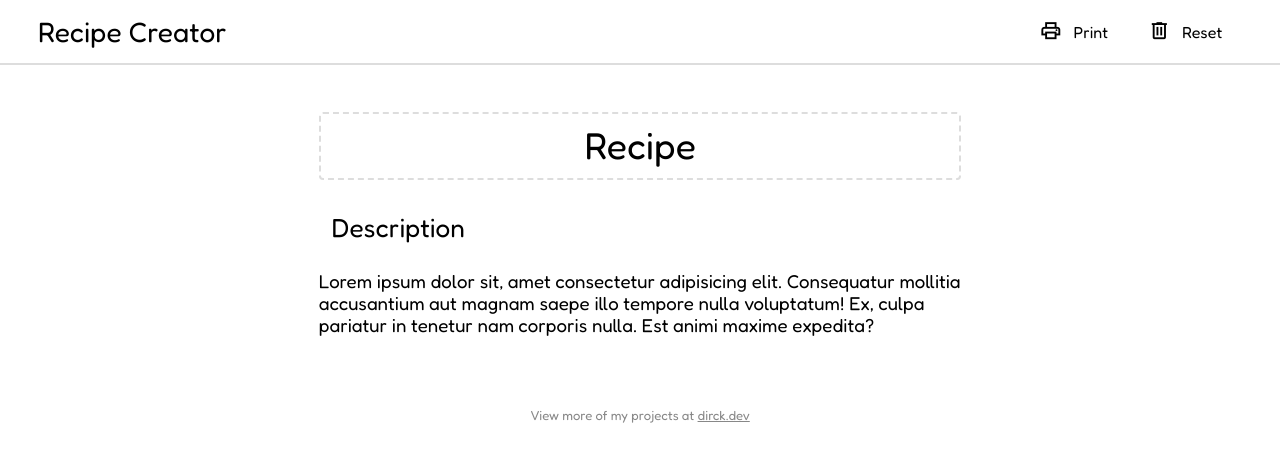
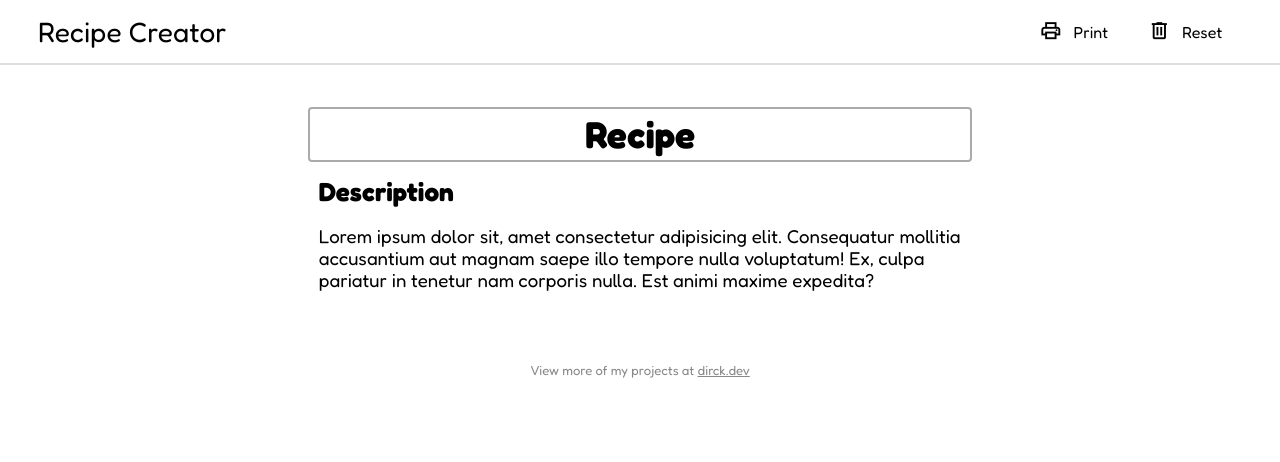
Before and after one commit to dirckvdende/recipe-creator, a Nuxt app: page / in a window 1280 px wide. Shown: the top 462 px of the page. Built offline with nearby package versions, Linux system fonts and the light colour scheme.

Commit message:
Worked on improved sections and editable elements

```diff
--- a/app/app.vue
+++ b/app/app.vue
@@ -4,23 +4,18 @@
     import Header from "./components/header/Header.vue"
     import CenterContent from "./components/CenterContent.vue"
     import Footer from "./components/Footer.vue"
-    import Section from "./components/Section.vue"
+    import Section from "./components/section/Section.vue"
 
     useHead({
         title: useRuntimeConfig().public.siteName,
     })
-
-    function resetTitleIfEmpty() {
-        if (recipe.title == "")
-            recipe.title = "Recipe"
-    }
 </script>
 
 <template>
     <Header />
     <CenterContent>
-        <input type="text" v-model="recipe.title" class="title"
-        @blur="resetTitleIfEmpty" />
+        <Editable tag="h1" :obj="recipe" name="title" class="title" autofocus
+        replace-empty="Recipe" />
         <template v-for="section in recipe.sections">
             <Section :section="section" />
         </template>
@@ -29,10 +24,7 @@
 </template>
 
 <style lang="scss" scoped>
-    @use "~/assets/scss/common.scss";
-
     .title {
-        @extend %editable-text;
         width: 100%;
         text-align: center;
         font-size: 2em;
--- a/app/assets/scss/common.scss
+++ b/app/assets/scss/common.scss
@@ -4,7 +4,6 @@
     border-radius: 3pt;
     outline: none;
     font-family: inherit;
-    font-size: 1em;
     padding: .25em 8pt;
     box-sizing: border-box;
     @media screen { border-color: #ddd; }
--- a/app/assets/scss/constants.scss
+++ b/app/assets/scss/constants.scss
@@ -1,2 +1,3 @@
 
 $mobile-width: 550px;
+$page-margin: 2cm;
--- a/app/assets/scss/main.scss
+++ b/app/assets/scss/main.scss
@@ -1,3 +1,5 @@
+
+@use "constants";
 
 body {
     font-family: "Fredoka", sans-serif;
@@ -12,7 +14,7 @@ body {
     size: A4;
     -webkit-print-color-adjust: exact;
     print-color-adjust: exact;
-    margin: 2cm;
+    margin: constants.$page-margin;
 }
 
 // Google icons
--- a/app/components/CenterContent.vue
+++ b/app/components/CenterContent.vue
@@ -8,6 +8,8 @@
 </template>
 
 <style lang="scss" scoped>
+    @use "~/assets/scss/constants";
+
     .container {
         display: flex;
         flex-direction: column;
@@ -21,7 +23,9 @@
 
         & > div {
             width: 100%;
-            @media screen { max-width: 17cm; }
+            @media screen {
+                max-width: calc(21cm - 2 * constants.$page-margin);
+            }
         }
     }
 </style>
--- a/app/components/Editable.vue
+++ b/app/components/Editable.vue
@@ -1,9 +1,15 @@
 
 <script lang="ts" setup>
-    const { tag, obj, name } = defineProps<{
+    const { tag, obj, name, replaceEmpty } = defineProps<{
+        // Tag name of the component
         tag: keyof HTMLElementTagNameMap,
+        // Parent object to track
         obj: {[key: string]: any},
+        // Name of the property in the object
         name: string,
+        // Replace any empty value on blur with the given value. Value only
+        // consisting of whitespace are also replaced
+        replaceEmpty?: string,
     }>()
     onMounted(updateToElement)
     watch(() => obj[name], updateToElement)
@@ -20,9 +26,55 @@
             return
         contentRef.value.innerText = String(obj[name])
     }
+    function handleBlur() {
+        replaceEmptyContent()
+        setActiveSectionValue(false)
+    }
+    function handleFocus() {
+        setActiveSectionValue(true)
+    }
+    const activeSection = inject<Ref<boolean>>("activeSection")
+    function setActiveSectionValue(value: boolean) {
+        if (activeSection == undefined)
+            return
+        activeSection.value = value
+    }
+    function replaceEmptyContent() {
+        if (replaceEmpty == undefined || contentRef.value == null)
+            return
+        if (contentRef.value.innerText.trim() == "")
+            obj[name] = replaceEmpty
+    }
 </script>
 
 <template>
     <component :is="tag" ref="editable-element" @input="updateFromElement"
-    contenteditable />
+    contenteditable="plaintext-only" @blur="handleBlur" @focus="handleFocus"
+    :class="$style.element" />
 </template>
+
+<style lang="scss" module>
+    .element {
+        position: relative;
+        outline: none;
+    }
+    :global(.section:hover) .element::before,
+    :global(.active-section) .element::before,
+    .element:not(:global(.section) .element)::before {
+        content: "";
+        position: absolute;
+        left: -8pt;
+        right: -8pt;
+        top: -4pt;
+        bottom: -4pt;
+        @media screen { border: 1.5pt dashed #ddd; }
+        pointer-events: none;
+        border-radius: 3pt;
+    }
+    .element:hover::before {
+        border: 1.5pt dashed #aaa !important;
+    }
+    .element:focus::before {
+        border: 1.5pt solid #aaa !important;
+    }
+</style>
--- a/app/components/Section.vue
+++ b/app/components/section/Section.vue
@@ -1,11 +1,12 @@
 
 <script lang="ts" setup>
+    import { provide } from 'vue';
     import { recipe, type RecipeSection } from '~/recipe';
     import TextSection from './sections/TextSection.vue';
     import IngredientsSection from './sections/IngredientsSection.vue';
     const { section } = defineProps<{
         section: RecipeSection,
-    }>();
+    }>()
 
     function addTextSection() {
         recipe.sections.splice(recipe.sections.indexOf(section) + 1, 0, {
@@ -14,11 +15,15 @@
             content: "A great recipe!",
         })
     }
+
+    const activeSection = ref(false)
+    provide("activeSection", activeSection)
 </script>
 
 <template>
-    <div class="section-container">
-        <input class="section-title" type="text" v-model="section.title" />
+    <div class="section section-container" :class="{ 'active-section':
+    activeSection }">
+        <Editable tag="h2" :obj="section" name="title" class="section-title" />
         <TextSection :section="section" v-if="section.type == 'text'" />
         <IngredientsSection :section="section" v-if="section.type ==
         'ingredients'" />
@@ -55,17 +60,10 @@
 </template>
 
 <style lang="scss" scoped>
-    @use "~/assets/scss/common.scss";
-
-    .section-container:not(:hover) .section-title:not(:focus) {
-        border-color: transparent;
-    }
-
     .section-container {
         position: relative;
 
         .section-title {
-            @extend %editable-text;
             margin: .2em 0;
             font-size: 1.4em;
             width: 100%;
--- /dev/null
+++ b/app/components/section/sections/TextSection.vue
@@ -0,0 +1,16 @@
+
+<script lang="ts" setup>
+    import { type TextSection } from '~/recipe';
+import Editable from '../../Editable.vue';
+    const { section } = defineProps<{
+        section: TextSection,
+    }>()
+</script>
+
+<template>
+    <Editable tag="p" :obj="section" name="content" />
+</template>
+
+<style lang="scss" scoped>
+    @use "~/assets/scss/common.scss";
+</style>
--- a/app/components/sections/TextSection.vue
+++ /dev/null
@@ -1,30 +0,0 @@
-
-<script lang="ts" setup>
-    import { type TextSection } from '~/recipe';
-import Editable from '../Editable.vue';
-    const { section } = defineProps<{
-        section: TextSection,
-    }>()
-</script>
-
-<template>
-    <Editable tag="p" :obj="section" name="content" />
-</template>
-
-<style lang="scss" scoped>
-    @use "~/assets/scss/common.scss";
-
-    .section-container:not(:hover) textarea:not(:focus) {
-        border-color: transparent;
-    }
-
-    textarea {
-        @extend %editable-text;
-        height: auto;
-        min-height: 0;
-        width: 100%;
-        resize: none;
-        overflow: hidden;
-        field-sizing: content;
-    }
-</style>
```
Also changed, not shown: app/components/section/sections/IngredientsSection.vue (renamed from app/components/sections/IngredientsSection.vue).
